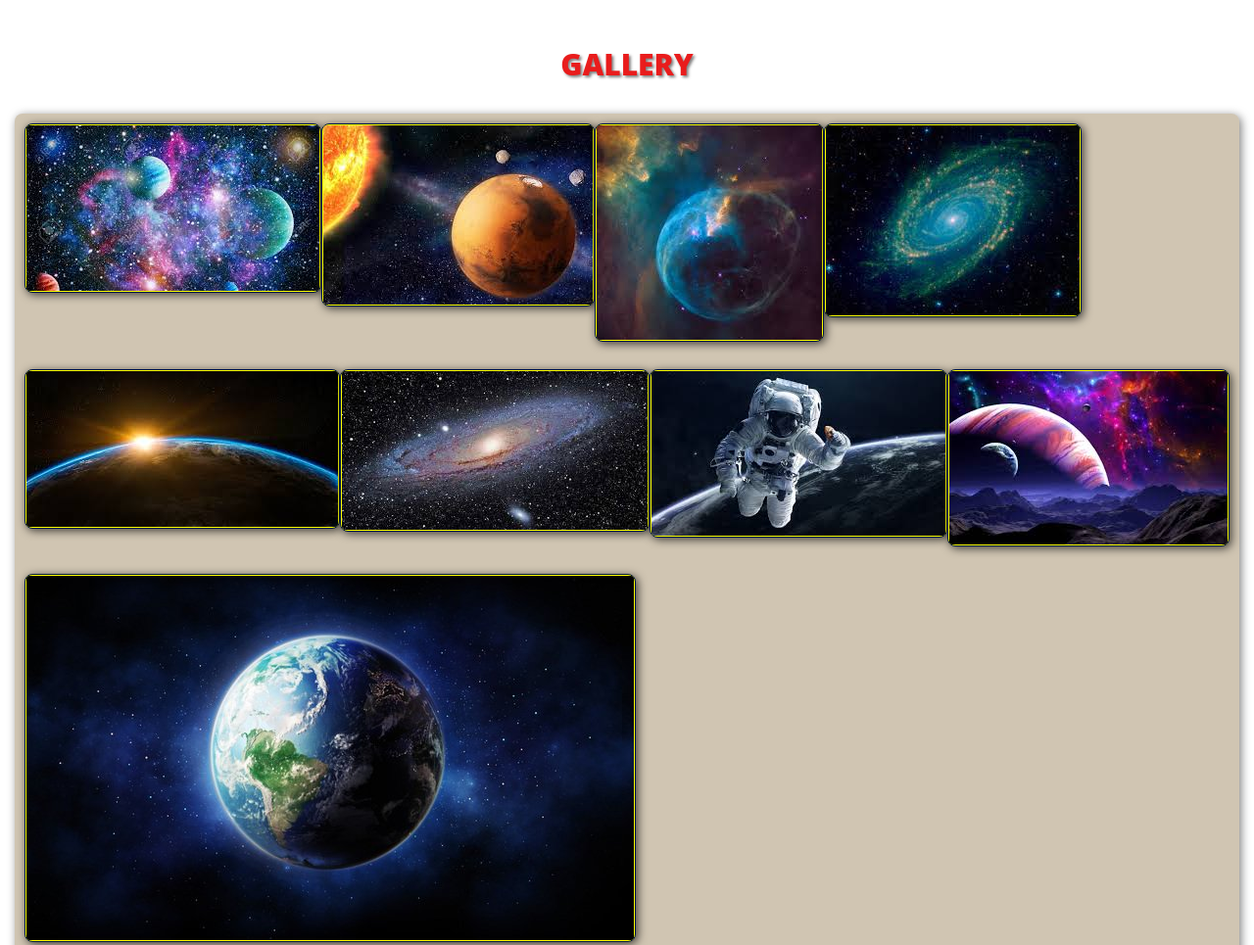
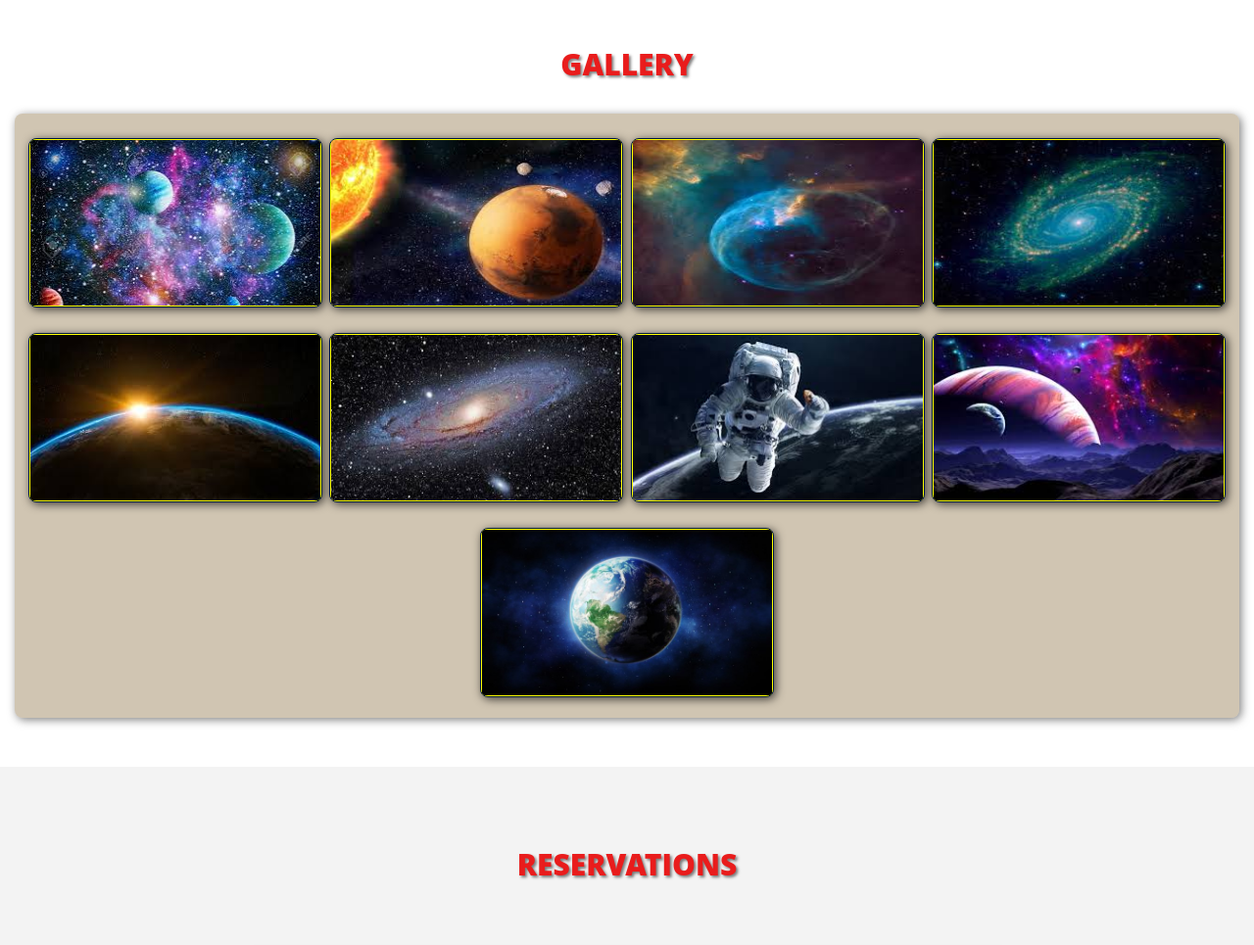
Before and after one commit to emmaroylance/HTML-and-CSS-Projects, a plain HTML site: page Project/index.html in a window 1280 px wide. Shown: the part 1060-2025 px from the top of the page at 98% size. Drawn offline with Linux system fonts and the light colour scheme.

Commit message:
Assignment 7 and Fixes

```diff
--- a/Project/CSS/animations.css
+++ b/Project/CSS/animations.css
@@ -88,11 +88,11 @@
     cursor: pointer;
 }
 
-photo-overlay:hover {
+.photo-overlay:hover {
     opacity: 1;
 }
 
-photo img {
+.photo img {
     transition: transform .5s;
     transform-origin: 50% 50%;
 }
--- a/Project/CSS/shared.css
+++ b/Project/CSS/shared.css
@@ -282,6 +282,7 @@ box-shadow: 2px 2px 10px 0 rgba(0,0,0,0.5)
      position: relative;
      display: inline;
      float: right;
+     margin-top: 13%;
  }
 
  .terms:hover {
--- a/Project/index.html
+++ b/Project/index.html
@@ -37,7 +37,7 @@
                 <div class="flex-container">
 
                     <!--PHOTO CONTAINER 1-->
-                    <div class="phot-container">
+                    <div class="photo-container">
                         <div class="photo">
                             <img src="./images/thumb/thumbnail_1.jpeg" alt="">
                             <div class="photo-overlay">
@@ -49,7 +49,7 @@
                     <!--END PHOTO CONTAINER 1-->
 
                     <!--PHOTO CONTAINER 2-->
-                    <div class="phot-container">
+                    <div class="photo-container">
                             <div class="photo">
                                 <img src="./images/thumb/thumbnail_2.jpeg" alt="">
                                 <div class="photo-overlay">
@@ -61,7 +61,7 @@
                         <!--END PHOTO CONTAINER 2-->
 
                         <!--PHOTO CONTAINER 3-->
-                    <div class="phot-container">
+                    <div class="photo-container">
                             <div class="photo">
                                 <img src="./images/thumb/thumbnail_3.jpeg" alt="">
                                 <div class="photo-overlay">
@@ -73,7 +73,7 @@
                         <!--END PHOTO CONTAINER 3-->
 
                         <!--PHOTO CONTAINER 4-->
-                    <div class="phot-container">
+                    <div class="photo-container">
                             <div class="photo">
                                 <img src="./images/thumb/thumbnail_4.jpeg" alt="">
                                 <div class="photo-overlay">
@@ -85,7 +85,7 @@
                         <!--END PHOTO CONTAINER 4-->
 
                         <!--PHOTO CONTAINER 5-->
-                    <div class="phot-container">
+                    <div class="photo-container">
                             <div class="photo">
                                 <img src="./images/thumb/thumbnail_5.jpeg" alt="">
                                 <div class="photo-overlay">
@@ -97,7 +97,7 @@
                         <!--END PHOTO CONTAINER 5-->
 
                         <!--PHOTO CONTAINER 6-->
-                    <div class="phot-container">
+                    <div class="photo-container">
                             <div class="photo">
                                 <img src="./images/thumb/thumbnail_6.jpeg" alt="">
                                 <div class="photo-overlay">
@@ -109,7 +109,7 @@
                         <!--END PHOTO CONTAINER 6-->
 
                         <!--PHOTO CONTAINER 7-->
-                    <div class="phot-container">
+                    <div class="photo-container">
                             <div class="photo">
                                 <img src="./images/thumb/thumbnail_7.jpeg" alt="">
                                 <div class="photo-overlay">
@@ -121,7 +121,7 @@
                         <!--END PHOTO CONTAINER 7-->
 
                         <!--PHOTO CONTAINER 8-->
-                    <div class="phot-container">
+                    <div class="photo-container">
                             <div class="photo">
                                 <img src="./images/thumb/thumbnail_8.jpeg" alt="">
                                 <div class="photo-overlay">
@@ -133,7 +133,7 @@
                         <!--END PHOTO CONTAINER 8-->
 
                         <!--PHOTO CONTAINER 9-->
-                    <div class="phot-container">
+                    <div class="photo-container">
                             <div class="photo">
                                 <img src="./images/thumb/thumbnail_9.jpg" alt="">
                                 <div class="photo-overlay">
@@ -143,7 +143,6 @@
                             </div>
                         </div>
                         <!--END PHOTO CONTAINER 9-->
-
                 </div>
             </div>
         </section>
```
Also changed, not shown: 2 other files.
